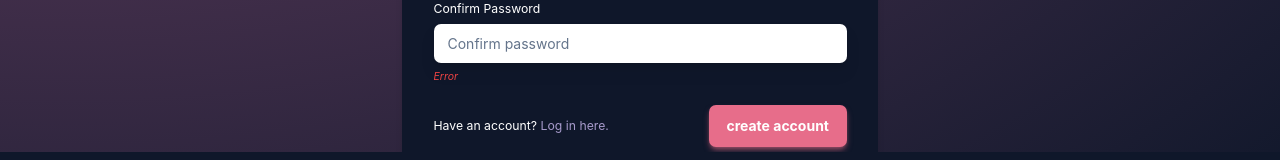
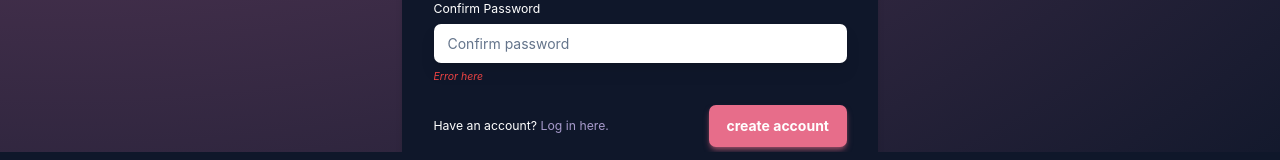
Before and after one commit to alshei/notepad-v2, a React (Create React App) app: page /register in a window 1280 px wide. Shown: the part 578-738 px from the top of the page. Built offline with nearby package versions, Linux system fonts and the light colour scheme.

Commit message:
Update index.js

```diff
--- a/src/screens/RegisterScreen/index.js
+++ b/src/screens/RegisterScreen/index.js
@@ -47,7 +47,7 @@ const RegisterScreen = () => {
             id="signup-pw-confirm"
             placeholder="Confirm password"
             type="password"
-            errorMsg="Error"
+            errorMsg="Error here"
           />
         </Form>
       </div>
```
